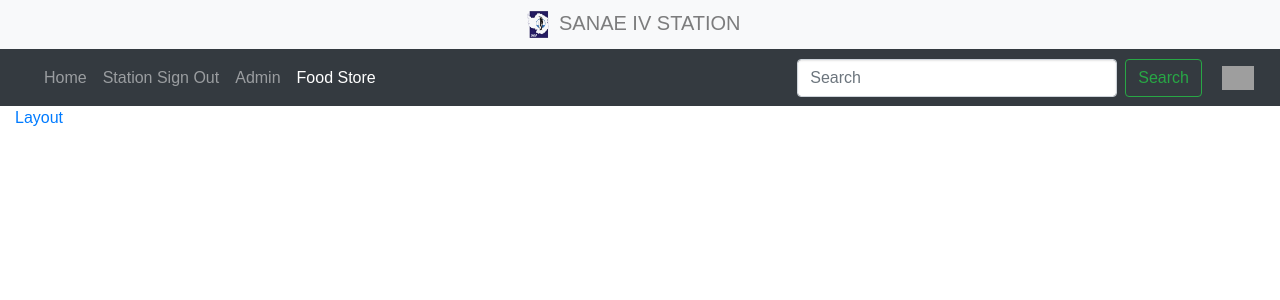
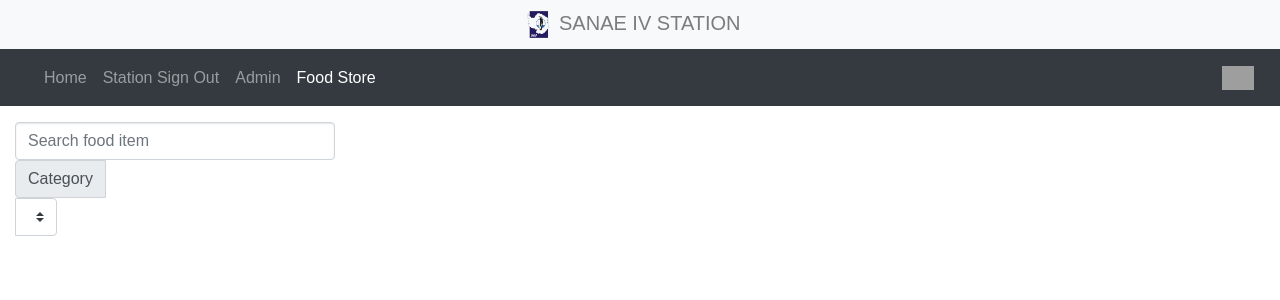
Before and after one commit to andymalepe/station-dashboard, a PHP site: page /shop in a window 1280 px wide. Shown: the top 300 px of the page. Run offline with PHP 8.4, Linux system fonts and the light colour scheme; data that the repository does not hold is empty; grey boxes are pictures that could not be loaded.

Commit message:
List search

```diff
--- a/js/shop.js
+++ b/js/shop.js
@@ -12,7 +12,7 @@
            if (inventory.length > 0){
               //console.log(data);
               $.each(inventory, function(index, inventoryItem){
-                $('#store-items-list').append('<li class="list-group-item d-flex justify-content-between align-items-center">'+inventoryItem.food_inventory_description+'<span class="badge badge-primary badge-pill">'+inventoryItem.food_inventory_items_count+'</span></li>');
+                $('#store-items-list').append('<li class="list-group-item justify-content-between align-items-center" style="display: flex;">'+inventoryItem.food_inventory_description+'<span class="badge badge-primary badge-pill">'+inventoryItem.food_inventory_items_count+'</span></li>');
               });
             }
          },
@@ -20,4 +20,31 @@
          console.log(a);
      }
    });
+
+   $('#fld-search').on('keyup', function() {
+    var value = $('#fld-search').val().toLowerCase();
+    // $.each($('#store-items-list li'), function(index, listItem){
+    //   console.log($(listItem).text());
+    //   if($(listItem).text().toLowerCase().indexOf(value) > -1){
+    //     $(listItem).hide();
+    //   }
+    // })
+
+    $('#store-items-list li').filter(function() {
+      // console.log(this);
+      $(this).toggle($(this).text().toLowerCase().indexOf(value) > -1);
+      // console.log($(this).text().toLowerCase().indexOf(value));
+    });
+
+  });
+//$(document).on('load', function(){
+
+  // $('#fld-search').on('keyup', function() {
+  //  var value = $('#fld-search').val().toLowerCase();
+  //  $('#store-items-list li').filter(function() {
+  //    console.log(this);
+  //    $(this).toggle($(this).text().toLowerCase().indexOf(value) > -1);
+  //    console.log($(this).text().toLowerCase().indexOf(value));
+  //  });
+ //});
 });
--- a/pages/shop.php
+++ b/pages/shop.php
@@ -37,12 +37,16 @@
           <li class="nav-item" id="store">
             <a class="nav-link disabled" href="/store/">Food Store</a>
           </li>
+          <!-- <li class="nav-item">
+            <input class="form-control mr-sm-2" id="fld-search" type="search" placeholder="Search food item" aria-label="Search">
+            <button type="button" class="btn btn-outline-success" id="search-store">Search</button>
+          </li> -->
         </ul>
 
-        <form class="form-inline my-2 my-lg-0">
+        <!-- <form class="form-inline my-2 my-lg-0">
             <input class="form-control mr-sm-2" id="fld-search" type="search" placeholder="Search" aria-label="Search">
             <button type="button" class="btn btn-outline-success" id="search-store">Search</button>
-        </form>
+        </form> -->
       </div>
 
 
@@ -59,25 +63,33 @@
 
 
     <div class="container-fluid">
-        <div class="row flex-xl-nowrap">
+        <div class="row flex-xl-nowrap" style="float: left; padding-top: 1rem !important;">
           <div class="col-12 col-md-3 col-xl-2 bd-sidebar">
 
-
-            <div class="bd-toc-item">
-              <!-- <a class="bd-toc-link" href="/docs/4.0/getting-started/introduction/">
+            <input class="form-control mr-sm-2" id="fld-search" type="search" placeholder="Search food item" aria-label="Search">
+            <div class="input-group mb-3">
+                <div class="input-group-prepend" data-show-subtext="true" data-live-search="true">
+                  <label class="input-group-text" for="inputGroupSelect01">Category</label>
+                </div>
+                <select class="custom-select page-elements-right-margin" id="sel-category-name" data-show-subtext="true" data-live-search="true">
+                  <option selected>Choose user</option>
+                </select>
+            </div>
+            <!-- <div class="bd-toc-item">
+              <a class="bd-toc-link" href="/docs/4.0/getting-started/introduction/">
                 Basket
-              </a> -->
+              </a>
             </div>
             <div class="bd-toc-item">
               <a class="bd-toc-link" href="/docs/4.0/layout/overview/">
                 Layout
               </a>
-            </div>
+            </div> -->
           </div>
         </div>
 
-        <main class="col-12 col-md-9 col-xl-8 py-md-3 pl-md-5 bd-content" role="main">
-          <ul class="list-group" id="store-items-list">
+        <main class="bd-content" role="main">
+          <ul class="list-group" id="store-items-list" style="padding-top: 1rem !important;">
             <!-- <li class="list-group-item d-flex justify-content-between align-items-center">
               Example
               <span class="badge badge-primary badge-pill">63</span>
```
